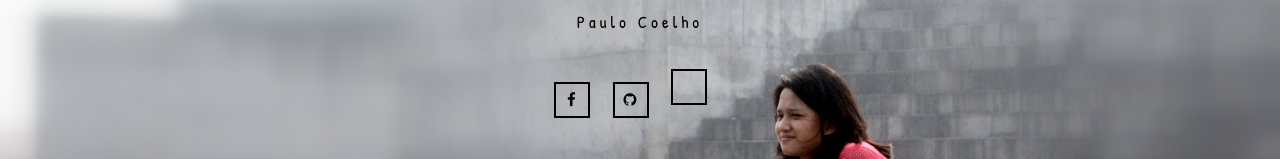
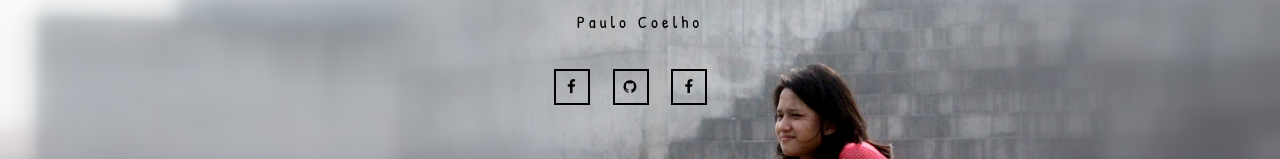
Before and after one commit to khyokhyo/khyokhyo.github.io, a plain HTML site: page index.html in a window 1280 px wide. Shown: the part 318-477 px from the top of the page. Drawn offline with nearby package versions, Linux system fonts and the light colour scheme; files whose address does not match are found by name.

Commit message:
Update index.html

```diff
--- a/index.html
+++ b/index.html
@@ -96,7 +96,7 @@ Smartphone Compatible web template, free web designs for Nokia, Samsung, LG, Son
 			<ul class="top-links">
 				<li><a href="https://www.facebook.com/ukhyoi"><i class="fa fa-facebook"></i></a></li>
 				<li><a href="https://github.com/Khyokhyo"><i class="fa fa-github"></i></a></li>
-				<li><a href="https://www.quora.com/profile/U-Khyoi-Nu-1"><i class="fa fa-mail"></i></a></li>
+				<li><a href="https://www.quora.com/profile/U-Khyoi-Nu-1"><i class="fa fa-facebook"></i></a></li>
 			</ul>
 	</div>
 </div>
```
